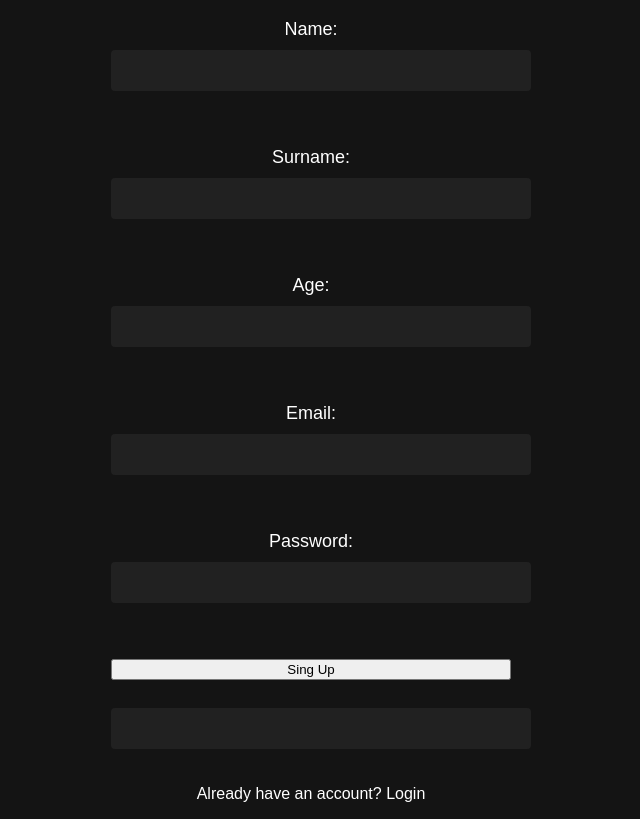
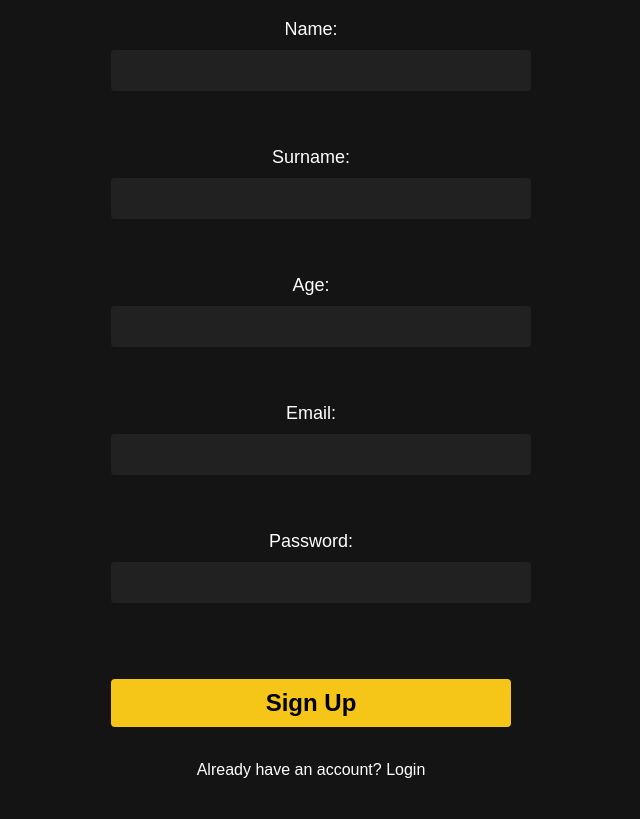
Before and after one commit to sbilgic19/nodejsTermProject, a website: page signup.html in a window 1280 px wide. Shown: the part 108-927 px from the top of the page, without its empty margins (329-969 px from the left). After the commit the page ends 903 px from the top, so only its background shows below. Drawn offline with Linux system fonts and the light colour scheme.

Commit message:
Update signup.html
deleted readonly part, submit button changed

```diff
--- a/signup.html
+++ b/signup.html
@@ -17,7 +17,7 @@
   <div class="center">
     <h1>Create Account</h1>
     <!-- HTML code for the sign-up form -->
-    <form id="signup-form">
+     <form id="signup-form" onsubmit="applyRegistration(event)">
         <label for="name">Name:</label>
         <input type="text" id="name" name="name" required><br><br>
 
@@ -33,10 +33,7 @@
         <label for="password">Password:</label>
         <input type="password" id="password" name="password" required><br><br>
 
-      <button onclick="applyRegistration(event)">Sing Up</button><br>
-
-      <label for="readonly-text"></label>
-      <input type="text" id="readonly-text02" name="readonly-text" readonly>
+        <input type="submit" value="Sign Up"><br>
 
       </form>
 
```
Lines whose indentation alone changed are shown as unchanged.
